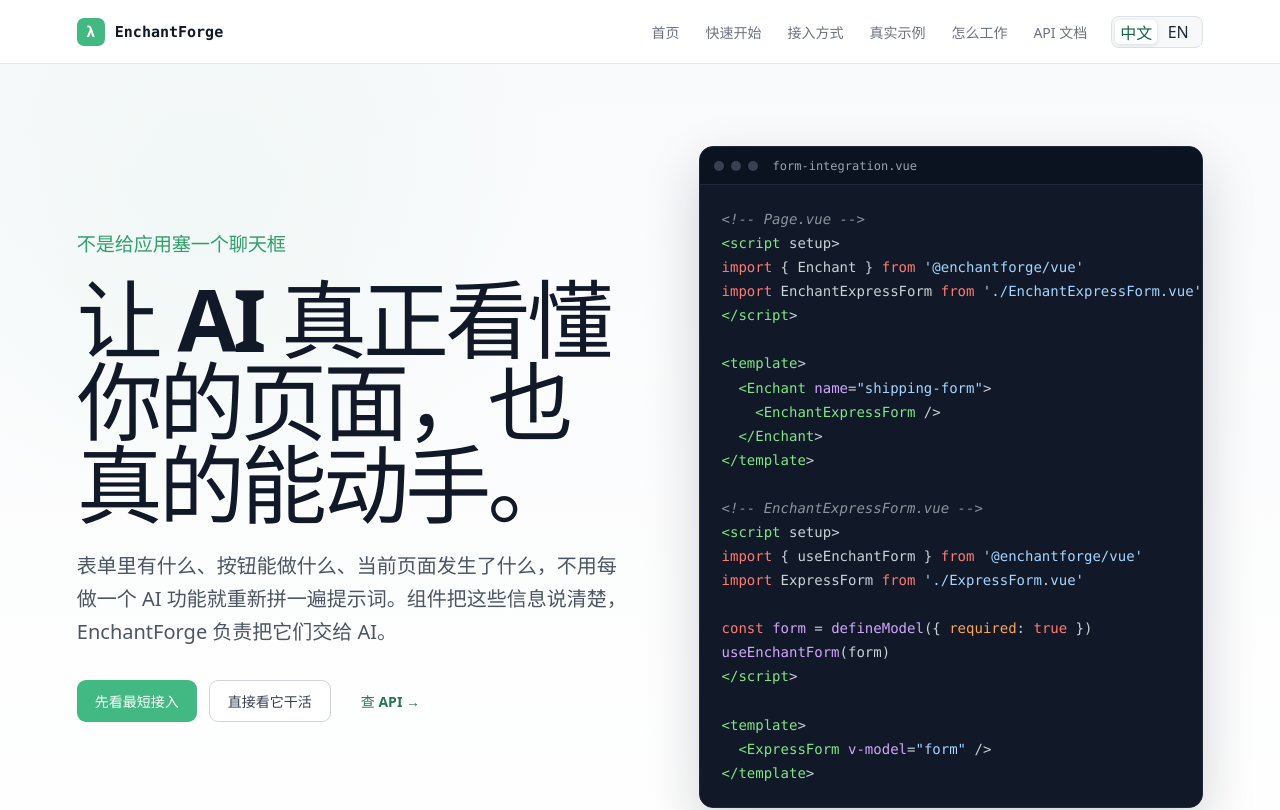
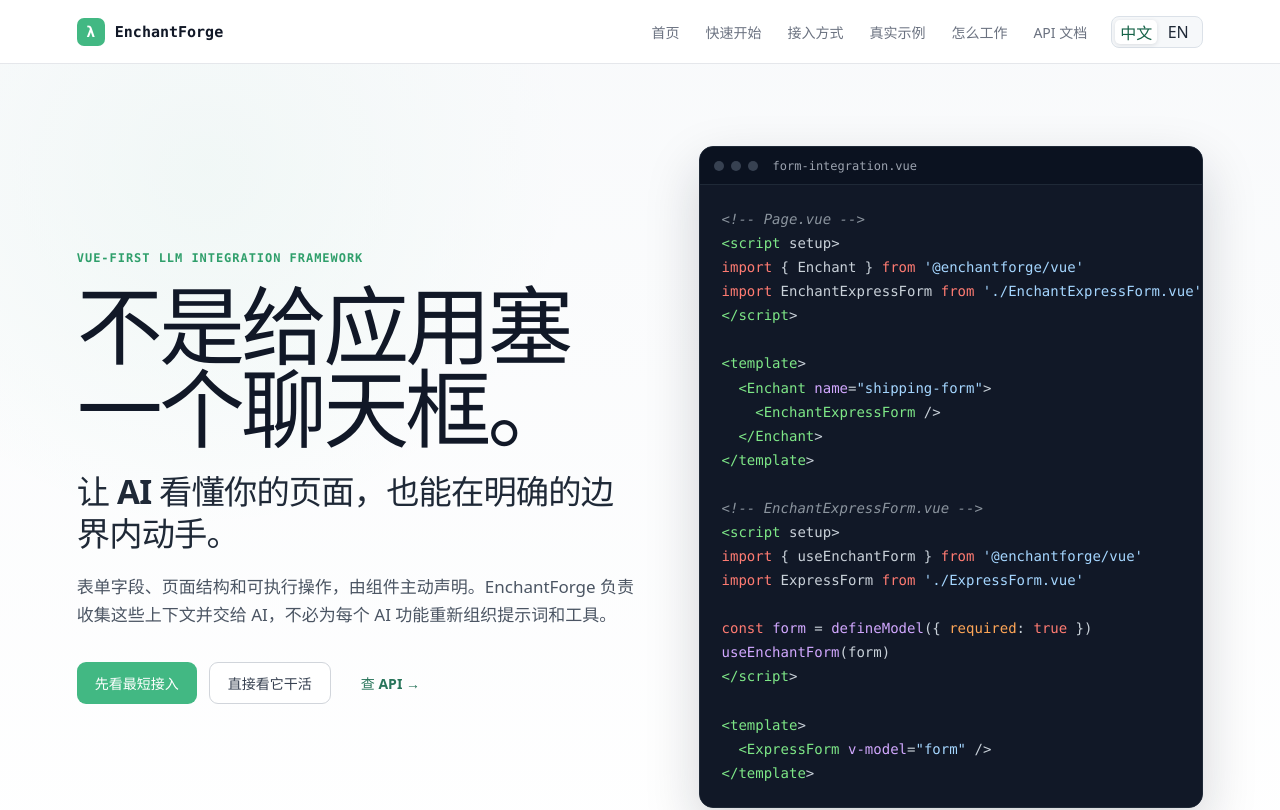
Before and after one commit to Hisashiburidane/llm-integration, a Vue app in the folder website/: page / in a window 1280 px wide. Shown: the top 810 px of the page. Built offline with nearby package versions, Linux system fonts and the light colour scheme; no server answers.

Commit message:
feat(website): strengthen portal hero hierarchy

```diff
--- a/website/src/locales.ts
+++ b/website/src/locales.ts
@@ -19,9 +19,10 @@ export const messages = {
     },
     home: {
       hero: {
-        kicker: '不是给应用塞一个聊天框',
-        title: '让 AI 真正看懂你的页面，也真的能动手。',
-        lead: '表单里有什么、按钮能做什么、当前页面发生了什么，不用每做一个 AI 功能就重新拼一遍提示词。组件把这些信息说清楚，EnchantForge 负责把它们交给 AI。',
+        kicker: 'Vue-first LLM integration framework',
+        title: '不是给应用塞一个聊天框。',
+        subtitle: '让 AI 看懂你的页面，也能在明确的边界内动手。',
+        lead: '表单字段、页面结构和可执行操作，由组件主动声明。EnchantForge 负责收集这些上下文并交给 AI，不必为每个 AI 功能重新组织提示词和工具。',
         start: '先看最短接入',
         examples: '直接看它干活',
         api: '查 API'
@@ -250,9 +251,10 @@ export const messages = {
     },
     home: {
       hero: {
-        kicker: 'Progressive AI interaction for Vue',
-        title: 'Make Vue interfaces readable and executable by AI.',
-        lead: 'Add a scope boundary. Components contribute metadata and constrained functions. DOM access remains an explicit compatibility option.',
+        kicker: 'Vue-first LLM integration framework',
+        title: 'Not another chat box for your application.',
+        subtitle: 'Give AI the context to understand your interface and the tools to act within explicit boundaries.',
+        lead: 'Components explicitly contribute form fields, interface structure, and executable actions. EnchantForge assembles that context so each AI feature does not need to rebuild its prompts and tools.',
         start: 'Start with one wrapper',
         examples: 'Open examples',
         api: 'Read the API'
--- a/website/src/styles.css
+++ b/website/src/styles.css
@@ -130,10 +130,11 @@ a {
 }
 
 .hero-copy > .kicker {
-  margin-bottom: 20px;
-  font-size: clamp(16px, 1.5vw, 20px);
-  line-height: 1.35;
-  letter-spacing: -0.01em;
+  margin-bottom: 18px;
+  font-size: 12px;
+  line-height: 1.4;
+  letter-spacing: 0.08em;
+  text-transform: uppercase;
 }
 
 h1,
@@ -145,11 +146,21 @@ p {
 
 h1 {
   max-width: 840px;
-  margin-bottom: 24px;
+  margin-bottom: 22px;
   color: #111827;
   font-size: clamp(48px, 7.5vw, 86px);
   line-height: 0.96;
   letter-spacing: -0.045em;
+}
+
+.hero-subtitle {
+  max-width: 720px;
+  margin-bottom: 18px;
+  color: #1f2937;
+  font-size: clamp(24px, 2.6vw, 34px);
+  font-weight: 700;
+  line-height: 1.25;
+  letter-spacing: -0.025em;
 }
 
 h2 {
@@ -174,6 +185,12 @@ h3 {
   color: #4b5563;
   font-size: 20px;
   line-height: 1.65;
+}
+
+.hero .lead {
+  max-width: 660px;
+  font-size: 17px;
+  line-height: 1.7;
 }
 
 .actions {
--- a/website/src/views/HomeView.vue
+++ b/website/src/views/HomeView.vue
@@ -68,6 +68,7 @@ function levelNotes(name: string) {
     <div class="hero-copy">
       <p class="kicker">{{ t('home.hero.kicker') }}</p>
       <h1>{{ t('home.hero.title') }}</h1>
+      <p class="hero-subtitle">{{ t('home.hero.subtitle') }}</p>
       <p class="lead">{{ t('home.hero.lead') }}</p>
       <div class="actions">
         <a class="button primary" href="#start">{{ t('home.hero.start') }}</a>
```
